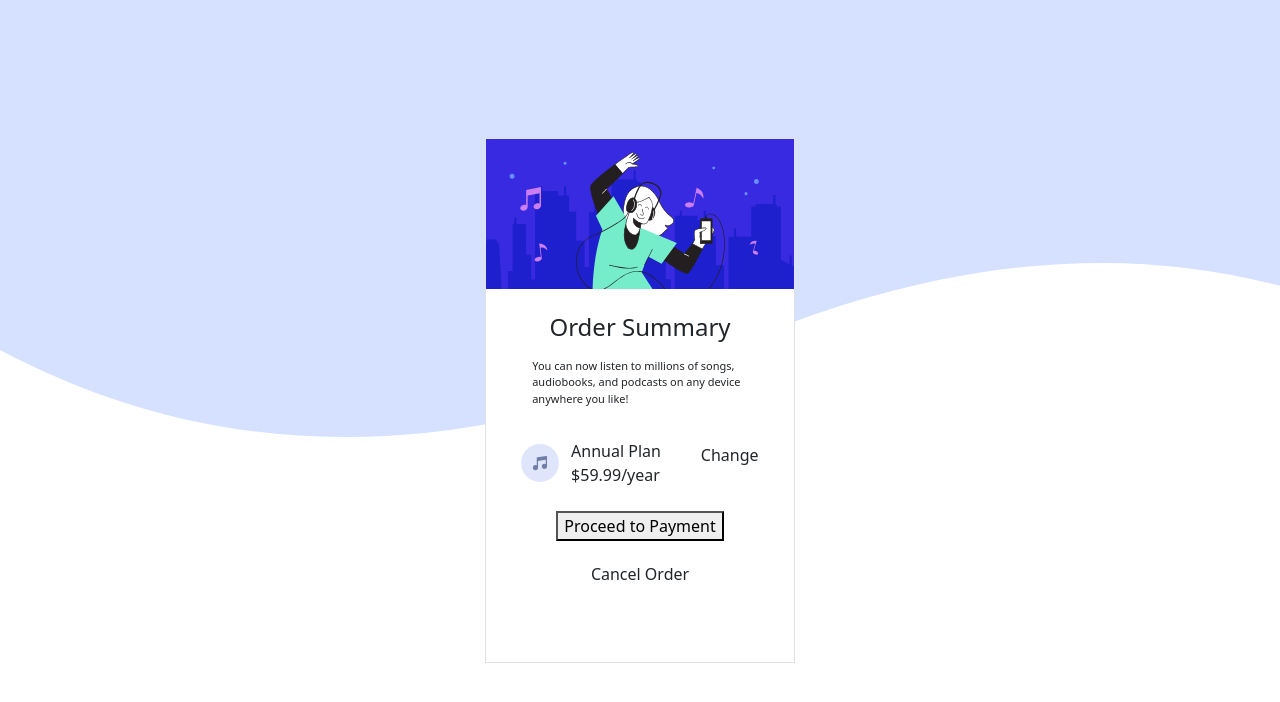
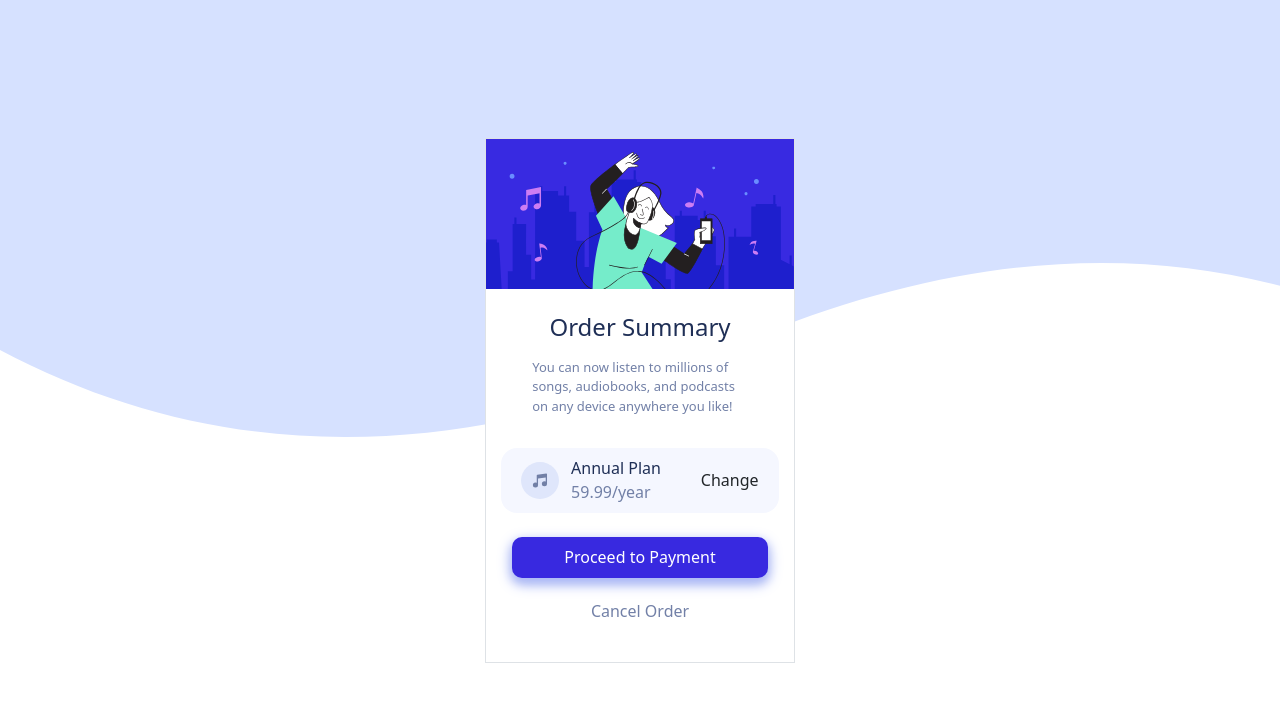
Before and after one commit to AsumVictor/order-summary-card, a plain HTML site: page index.html in a window 1280 px wide. Drawn offline with Linux system fonts and the light colour scheme.

Commit message:
Color work added

```diff
--- a/index.html
+++ b/index.html
@@ -18,20 +18,20 @@
           <div class="orderCard border bg-white d-flex align-items-center" style="height: 525px;width:310px;">
             <img src="images/illustration-hero.svg" style="width:100% ;" srcset="images/illustration-hero.svg">
              <article class="ustify-content-center align-items-center d-flex mt-4">
-                <h4>Order Summary</h4>
-                <p style="width: 70%;font-size: 11px;" class="mt-2">You can now listen to millions of songs, audiobooks, and podcasts on any
+                <h4 style="color:hsl(223, 47%, 23%);">Order Summary</h4>
+                <p style="width: 70%;font-size: 13px; color: hsl(224, 23%, 55%);" class="mt-2">You can now listen to millions of songs, audiobooks, and podcasts on any
                 device anywhere you like!</p>
              </article>
-              <div class="row1 d-flex align-items-center mt-3" style="width:90%;">
+              <div class="row1 d-flex align-items-center mt-3" style="width:90%;height:1.7cm;border-radius: 1rem;">
                  <img src="images/icon-music.svg" style="height:1cm;width:1cm;" alt="images/icon-music.svg" srcset="images/icon-music.svg">
                   <section>
-                    Annual Plan <br> $59.99/year
+                    <span style="color: hsl(223, 47%, 23%);">Annual Plan </span><br> <span style="color:hsl(224, 23%, 55%) ;">59.99/year</span>
                   </section>
-                  <p>Change</p>
+                  <p class="mt-3">Change</p>
               </div>
-              <button class="mt-4">  Proceed to Payment</button>
+              <button class="mt-4" style="height:1.1cm;width:83%;background-color:hsl(245, 75%, 52%);border-radius: 10px;">Proceed to Payment</button>
               <div class="cancel mt-4">
-                <h6>  Cancel Order</h6>
+                <h6 style="color: hsl(224, 23%, 55%);">  Cancel Order</h6>
               </div>
         </div>
        </div>
--- a/style.css
+++ b/style.css
@@ -28,6 +28,7 @@ article{
     flex-direction: row;
     justify-content: center ;
     position: relative;
+    background-color: hsl(225, 100%, 98%);
 }
 
 .row1 img{
@@ -43,3 +44,9 @@ article{
     right: 20px;
     position: absolute;
 }
+
+button{
+    border: none;
+    color: white;
+    box-shadow: 0px 5px 15px hsl(229, 79%, 82%),0px 5px 10px hsl(229, 79%, 82%);
+}
```
